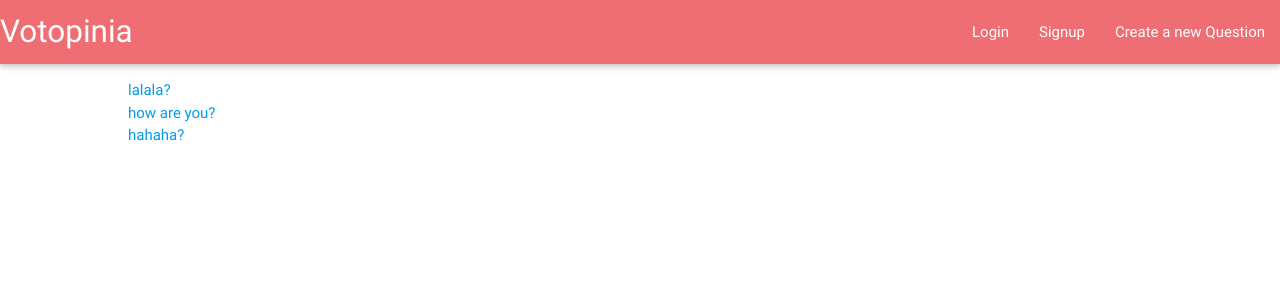
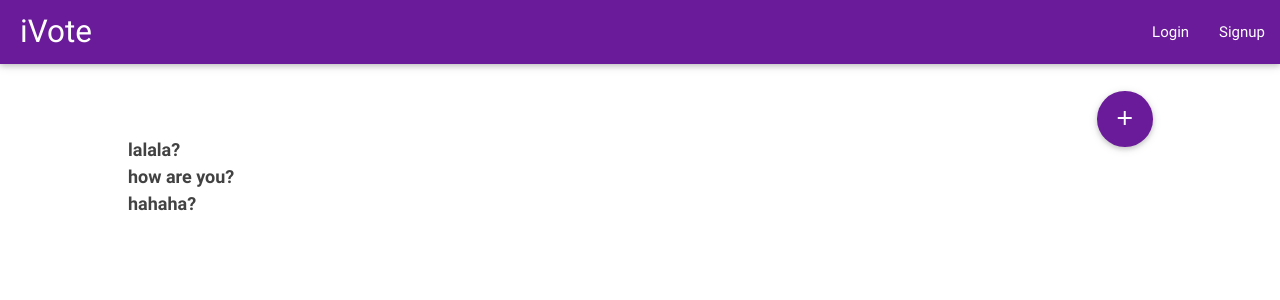
Before and after one commit to shubh3794/Voting-App, a Django app: page /polls/ in a window 1280 px wide. Shown: the top 300 px of the page. Run offline with Django 3.2, Linux system fonts and the light colour scheme; data comes from the database, SQL or seed files in the repository.

Commit message:
Added create modal and frontend logic for creating polls and choices

```diff
--- a/votingapp/static/css/main.css
+++ b/votingapp/static/css/main.css
@@ -1,3 +1,13 @@
 .container{
 	width:80% !important;
+	font-size:18px !important;
+	color:black !important;
+	border-radius:5px;
 }
+.brand-logo{
+	margin-left:20px;
+}
+#list-anchors{
+	color:#424242!important;
+	font-weight:bold;
+}
--- a/votingapp/static/templates/polls/base.html
+++ b/votingapp/static/templates/polls/base.html
@@ -16,7 +16,6 @@
 
     <link href= '{% static "bower_components/Materialize/dist/css/materialize.min.css" %}' rel="stylesheet" type="text/css">
     <link rel='stylesheet' href='{% static "css/main.css" %}' type="text/css"/>
-
 
   </head>
 
--- a/votingapp/static/templates/polls/index.html
+++ b/votingapp/static/templates/polls/index.html
@@ -1,10 +1,52 @@
 {% extends 'polls/base.html' %}
 {% load staticfiles %}
+{% block jumbotron %}
+
+{% endblock %}
+ {% block script %}
+ <script>
+var count = 4
+var addTolist = function(){
+  $('#choice_list').append("<li><input type = 'text' name = 'choice' id = 'choice'/></li>");
+};
+</script>
+{% endblock %}
+
+{% block jquery %}
+$('.modal-trigger').leanModal();
+  $('#modal1').openModal();
+  $('#modal1').closeModal();
+
+{% endblock %}
 {% block content %}
+<br>
+ <a class="btn-floating btn-large waves-effect waves-light btn modal-trigger purple darken-3 right" href="#modal1"><i class="material-icons">add</i></a>
+ <br>
+<div id="modal1" class="modal">
+    <div class="modal-content">
+    <a href="#!" class=" modal-action modal-close waves-effect waves-green btn-flat right">Close</a>
+      <h4>Create a Poll</h4>
+      <form action ="" method = 'post'>
+    {% csrf_token %}
+    <span>Enter the poll</span><br>
+    <input type = 'text' name = 'newques' id = 'newques' maxlength="2000"/>
+    <span>Add choices</span><br>
+    <ul id="choice_list">
+    <li><input type = 'text' name = 'choice' id = 'choice'/></li>
+      <li><input type = 'text' name = 'choice' id = 'choice'/></li>
+</ul>
+      <a class="btn waves-effect waves-light purple darken-3" onclick="addTolist()">Add
+    <i class="add"></i> </a>&nbsp;&nbsp;&nbsp;&nbsp;&nbsp;&nbsp;
+        <button class="btn waves-effect waves-light purple darken-3" type="submit" name="action">Submit
+    <i class="material-icons right">send</i>
+    </form>
+    </div>
+
+</div>
 {% if latest_question_list %}
     <ul>
     {% for question in latest_question_list %}
-        <li><a href={% url 'polls:details' question.id % }>{{ question.question_text }}</a></li>
+        <li><a id="list-anchors" href="{% url 'polls:details' question.id %}">{{ question.question_text }}</a></li>
     {% endfor %}
     </ul>
 {% else %}
--- a/votingapp/static/templates/polls/navbar.html
+++ b/votingapp/static/templates/polls/navbar.html
@@ -1,15 +1,15 @@
- <nav>
+
+
+ <nav class = "purple darken-3">
     <div class="nav-wrapper">
-      <a href="#" class="brand-logo">Votopinia</a>
+      <a href="/polls" class="brand-logo">iVote</a>
       <ul id="nav-mobile" class="right hide-on-med-and-down">
         <li><a href="login.html">Login</a></li>
         <li><a href="signup.html">Signup</a></li>
-        <li><a href="#" onclick="popup()">Create a new Question</a></li>
       </ul>
       <ul class="right hide-on-large-only">
         <li><a href="login.html"><i class="material-icons">account_circle</i></a></li>
         <li><a href="signup.html"><i class="material-icons">person_add</i></a></li>
-        <li><a href="collapsible.html"><i class="material-icons">create</i></a></li>
       </ul>
     </div>
   </nav>
--- a/votingapp/static/templates/polls/results.html
+++ b/votingapp/static/templates/polls/results.html
@@ -1,4 +1,4 @@
-{% extends 'base.html' %}
+{% extends 'polls/base.html' %}
 {% block content %}
 <h1>{{ question.question_text }}</h1>
 
@@ -8,5 +8,5 @@
 {% endfor %}
 </ul>
 
-<a href="{% url 'polls:detail' question.id %}">Vote again?</a>
+<a href="{% url 'polls:details' question.id %}">Vote again?</a>
 {% endblock %}
```
Also changed, not shown: votingapp/static/templates/polls/details.html (+10 -6 lines), votingapp/static/img/4ec990d40d079ff1e30206f3ff64f0c7_icon_127x127.png (added), votingapp/static/img/563842f114699e897ea9b0b1_boost-performance.jpg (added).
